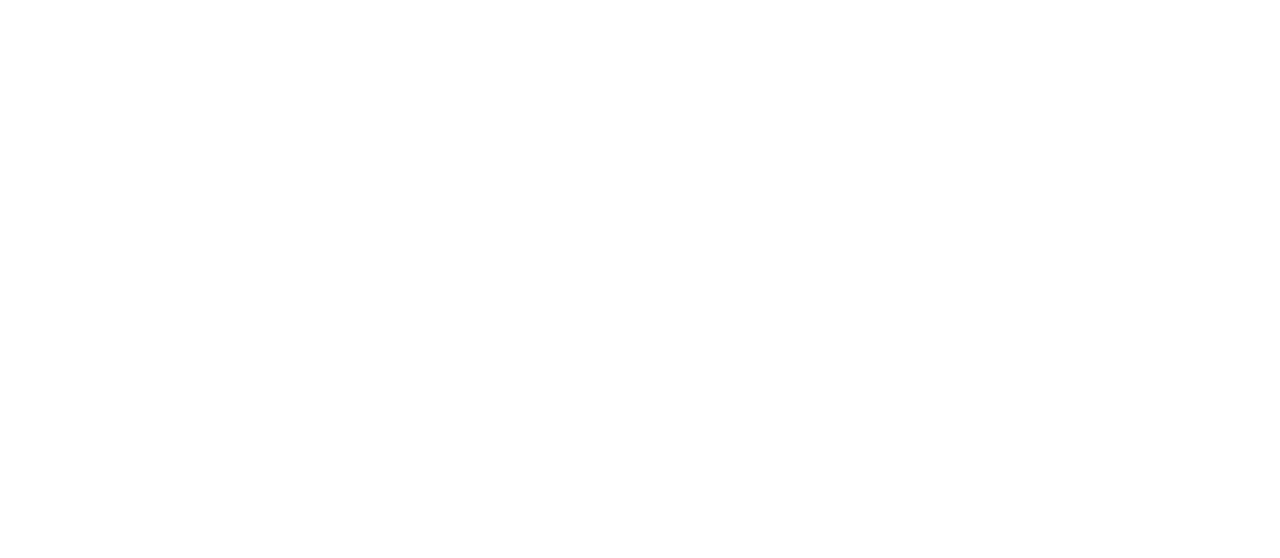
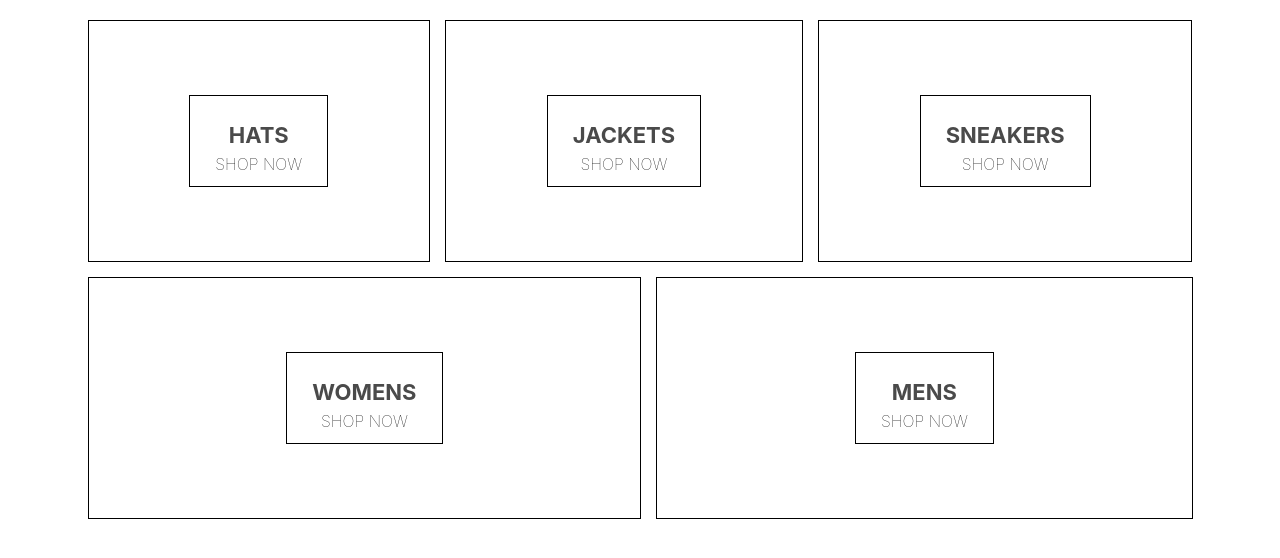
Before and after one commit to RajatArya007zxc/ecommerce, a React (Create React App) app: page / in a window 1280 px wide. Shown: the top 558 px of the page. Built offline with nearby package versions, Linux system fonts and the light colour scheme.

Commit message:
The structure of homepage is ready with scss

```diff
--- a/package.json
+++ b/package.json
@@ -6,9 +6,11 @@
     "@testing-library/jest-dom": "^5.11.5",
     "@testing-library/react": "^11.1.1",
     "@testing-library/user-event": "^12.2.0",
+    "node-sass": "^4.14.1",
     "react": "^17.0.1",
     "react-dom": "^17.0.1",
     "react-scripts": "4.0.0",
+    "sass": "^1.29.0",
     "web-vitals": "^0.2.4"
   },
   "scripts": {
--- a/src/App.js
+++ b/src/App.js
@@ -1,10 +1,11 @@
 
 import './App.css';
+import HomePage from './HomePage.components';
 
 function App() {
   return (
-    <div className="App">
-
+    <div >
+      <HomePage/>
     </div>
   );
 }
--- /dev/null
+++ b/src/HomePage.component.scss
@@ -0,0 +1,54 @@
+.homepage {
+  display: flex;
+  flex-direction: column;
+  align-items: center;
+  padding: 20px 80px;
+}
+
+.directory-menu {
+  width: 100%;
+  display: flex;
+  flex-wrap: wrap;
+  justify-content: space-between;
+}
+
+.menu-item {
+  min-width: 30%;
+  height: 240px;
+  flex: 1 1 auto;
+  display: flex;
+  align-items: center;
+  justify-content: center;
+  border: 1px solid black;
+  margin: 0 7.5px 15px;
+
+  &:first-child {
+    margin-right: 7.5px;
+  }
+
+  &:last-child {
+    margin-left: 7.5px;
+  }
+
+  .content {
+    height: 90px;
+    padding: 0 25px;
+    display: flex;
+    flex-direction: column;
+    align-items: center;
+    justify-content: center;
+    border: 1px solid black;
+
+    .title {
+      font-weight: bold;
+      margin-bottom: 6px;
+      font-size: 22px;
+      color: #4a4a4a;
+    }
+
+    .subtitle {
+      font-weight: lighter;
+      font-size: 16px;
+    }
+  }
+}
--- /dev/null
+++ b/src/HomePage.components.jsx
@@ -0,0 +1,57 @@
+import React from 'react'
+import './HomePage.component.scss';
+export default function HomePage(){
+    return (
+        <div className="homepage">
+
+            <div className="directory-menu">
+
+   <div className="menu-item">
+<div className="content">
+<h1 className="title">HATS</h1>
+<span className="subtitle">SHOP NOW</span>
+</div>
+
+   </div>
+
+
+   <div className="menu-item">
+<div className="content">
+<h1 className="title">JACKETS</h1>
+<span className="subtitle">SHOP NOW</span>
+</div>
+
+   </div>
+
+
+
+   <div className="menu-item">
+<div className="content">
+<h1 className="title">SNEAKERS</h1>
+<span className="subtitle">SHOP NOW</span>
+</div>
+
+   </div>
+
+  < div className="menu-item">
+<div className="content">
+<h1 className="title">WOMENS</h1>
+<span className="subtitle">SHOP NOW</span>
+</div>
+
+   </div>
+
+   <div className="menu-item">
+<div className="content">
+<h1 className="title">MENS</h1>
+<span className="subtitle">SHOP NOW</span>
+</div>
+
+   </div>
+
+
+            </div>
+
+        </div>
+    )
+}
```
Also changed, not shown: 1 other file (tests, documents, lock files or other folders).
